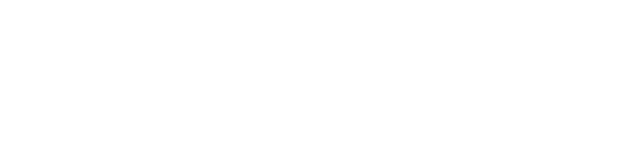
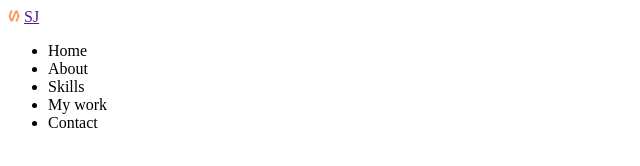
Before and after one commit to strong1133/portfolio, a plain HTML site: page index.html in a window 1280 px wide. Shown: the whole page, without its empty margins (0-640 px from the left). Drawn offline with Linux system fonts and the light colour scheme.

Commit message:
Html:navbar

```diff
--- a/index.html
+++ b/index.html
@@ -4,6 +4,7 @@
     <meta charset="UTF-8">
     <meta name="viewport" content="width=device-width, initial-scale=1.0">
     <title>SJ`s Portfolio</title>
+
     <meta name="description" content="Portfolio for very promising young developer SJ">
     <meta name="author" content="SJ">
     <link rel="icon" type="image/png" href="imgs/favicon.png"/>
@@ -18,9 +19,40 @@
     <link rel="stylesheet" href="style.css">
     <script src="main.js" defer></script>
 
+    <style>
+        #nav__logo{
+            width: 12px;
+            height: 12px;
+
+        }
+    </style>
 
 </head>
 <body>
+    <!-- navbar -->
+    <nav id="navbar">
+        <div class="navbar__logoo">
+            <img src="imgs/favicon_small.png" id="nav__logo"alt="">
+            <a href="">SJ</a>
+        </div>
+        <div class="navbar__menu">
+            <ul class="navbar__menu">
+                <li class="navbar__menu_item">Home</li>
+                <li class="navbar__menu_item">About</li>
+                <li class="navbar__menu_item">Skills</li>
+                <li class="navbar__menu_item">My work</li>
+                <li class="navbar__menu_item">Contact</li>
 
+            </ul>
+        </div>
+    </nav>
+    <!-- about -->
+    <section id="about"></section>
+    <!-- skills -->
+    <section id="skills"></section>
+    <!-- work -->
+    <section id="work"></section>
+    <!-- contact -->
+    <section id="contact"></section>
 </body>
 </html>
--- a/main.js
+++ b/main.js
@@ -0,0 +1,6 @@
+//javaScript is very flexible
+//flexible == dangerous
+//바닐라 자바 스크립트 사용시 use strict; 를 선언해줌으로써 좀더 상식적인 코딩이 가능해진다.
+'use strict';
+
+console.log('Hello Seok Jin');
```
Also changed, not shown: imgs/Sj_JEONG_LOGO.png (deleted), imgs/favicon.png, imgs/favicon_small.png (added), imgs/sj_main.png (deleted), 2 other files.
